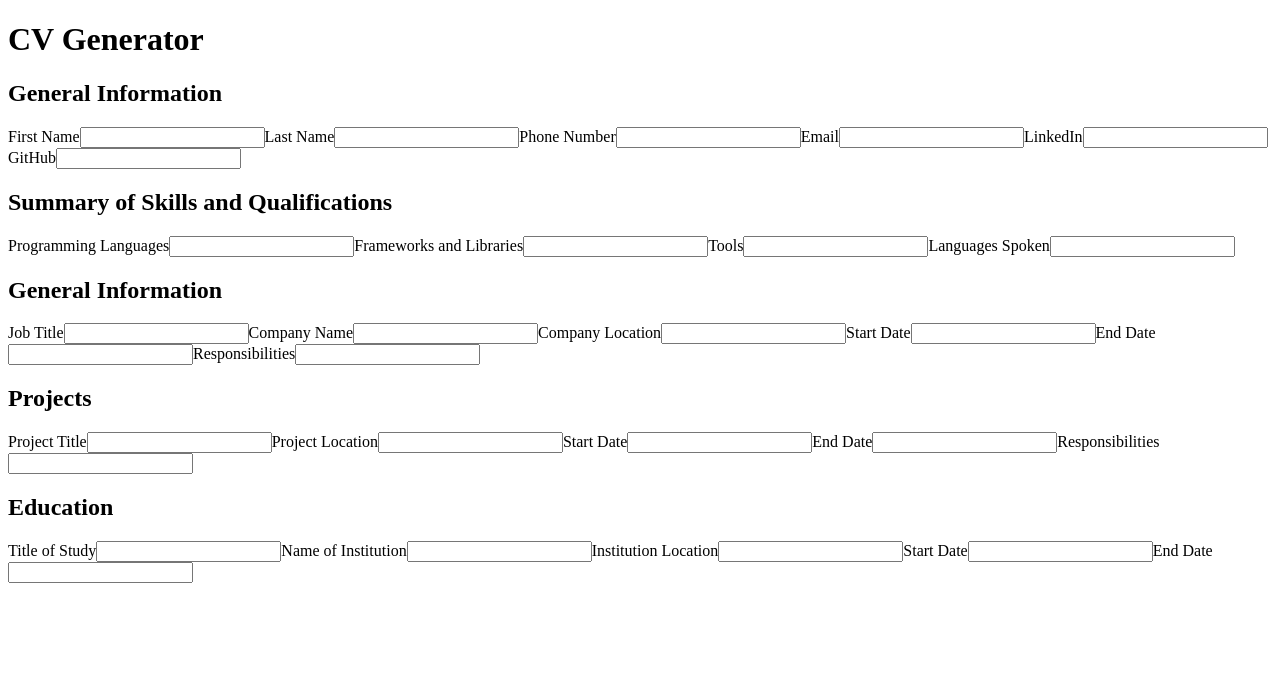
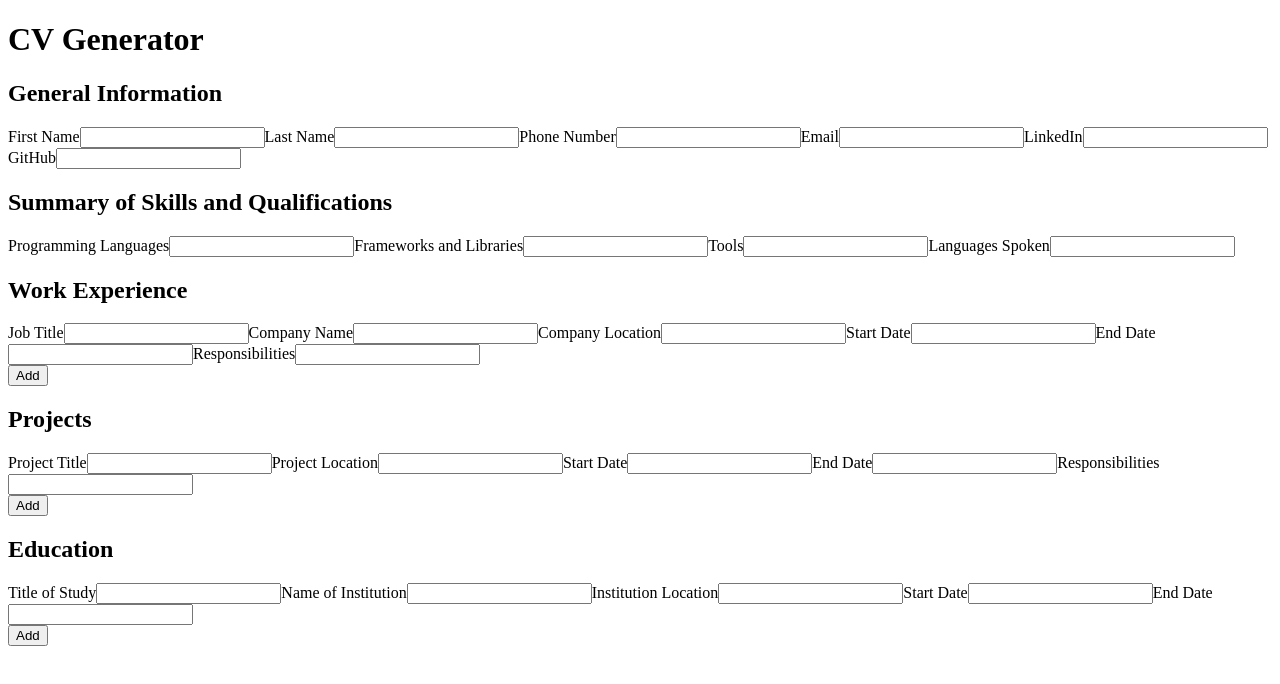
Before and after one commit to roamingterra/cv-project, a React (Create React App) app: page / in a window 1280 px wide. Shown: the top 684 px of the page. Built offline with nearby package versions, Linux system fonts and the light colour scheme.

Commit message:
Add button for components
Now there exists add buttons for the; work experience, projects, and
education components. These buttons will trigger the call of functions
that will add to state a new component, and ultimately add a new
instance of that component in the UI.

```diff
--- a/src/App.js
+++ b/src/App.js
@@ -6,15 +6,71 @@ import Projects from "./components/projects";
 import Education from "./components/education";
 
 class App extends Component {
+  constructor() {
+    super();
+    this.state = {
+      workExperienceAddedInstances: [],
+      projectsAddedInstances: [],
+      educationAddedInstances: [],
+    };
+  }
+
+  newWorkExperience = () => {
+    const newInstance = <WorkExperience></WorkExperience>;
+    this.setState((prevState) => ({
+      workExperienceAddedInstances: [
+        ...prevState.workExperienceAddedInstances,
+        newInstance,
+      ],
+    }));
+  };
+
+  newProject = () => {
+    const newInstance = <Projects></Projects>;
+    this.setState((prevState) => ({
+      projectsAddedInstances: [
+        ...prevState.projectsAddedInstances,
+        newInstance,
+      ],
+    }));
+  };
+
+  newEducation = () => {
+    const newInstance = <Education></Education>;
+    this.setState((prevState) => ({
+      educationAddedInstances: [
+        ...prevState.educationAddedInstances,
+        newInstance,
+      ],
+    }));
+  };
+
   render() {
+    const {
+      workExperienceAddedInstances,
+      projectsAddedInstances,
+      educationAddedInstances,
+    } = this.state;
+
     return (
       <div className="App">
         <h1>CV Generator</h1>
+        <h2>General Information</h2>
         <GeneralInformation></GeneralInformation>
+        <h2>Summary of Skills and Qualifications</h2>
         <Skills></Skills>
+        <h2>Work Experience</h2>
         <WorkExperience></WorkExperience>
+        {workExperienceAddedInstances}
+        <button onClick={this.newWorkExperience}>Add</button>
+        <h2>Projects</h2>
         <Projects></Projects>
+        {projectsAddedInstances}
+        <button onClick={this.newProject}>Add</button>
+        <h2>Education</h2>
         <Education></Education>
+        {educationAddedInstances}
+        <button onClick={this.newEducation}>Add</button>
       </div>
     );
   }
--- a/src/components/education.js
+++ b/src/components/education.js
@@ -10,7 +10,6 @@ class Education extends Component {
   render() {
     return (
       <div>
-        <h2>Education</h2>
         <form>
           <div>
             <label>Title of Study</label>
--- a/src/components/general-information.js
+++ b/src/components/general-information.js
@@ -10,7 +10,6 @@ class GeneralInformation extends Component {
   render() {
     return (
       <div>
-        <h2>General Information</h2>
         <form>
           <div>
             <label>First Name</label>
--- a/src/components/projects.js
+++ b/src/components/projects.js
@@ -10,7 +10,6 @@ class Projects extends Component {
   render() {
     return (
       <div>
-        <h2>Projects</h2>
         <form>
           <div>
             <label>Project Title</label>
--- a/src/components/skills.js
+++ b/src/components/skills.js
@@ -10,7 +10,6 @@ class Skills extends Component {
   render() {
     return (
       <div>
-        <h2>Summary of Skills and Qualifications</h2>
         <form>
           <div>
             <label>Programming Languages</label>
--- a/src/components/work-experience.js
+++ b/src/components/work-experience.js
@@ -10,7 +10,6 @@ class WorkExperience extends Component {
   render() {
     return (
       <div>
-        <h2>General Information</h2>
         <form>
           <div>
             <label>Job Title</label>
```
